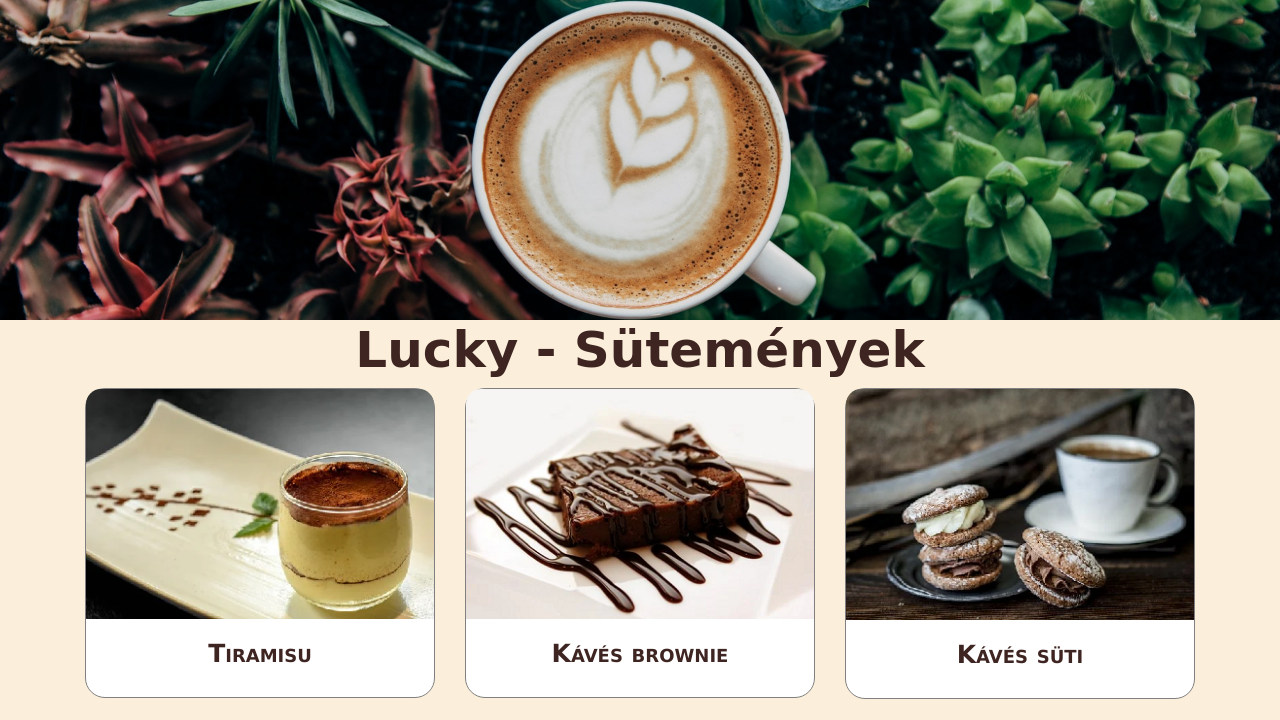
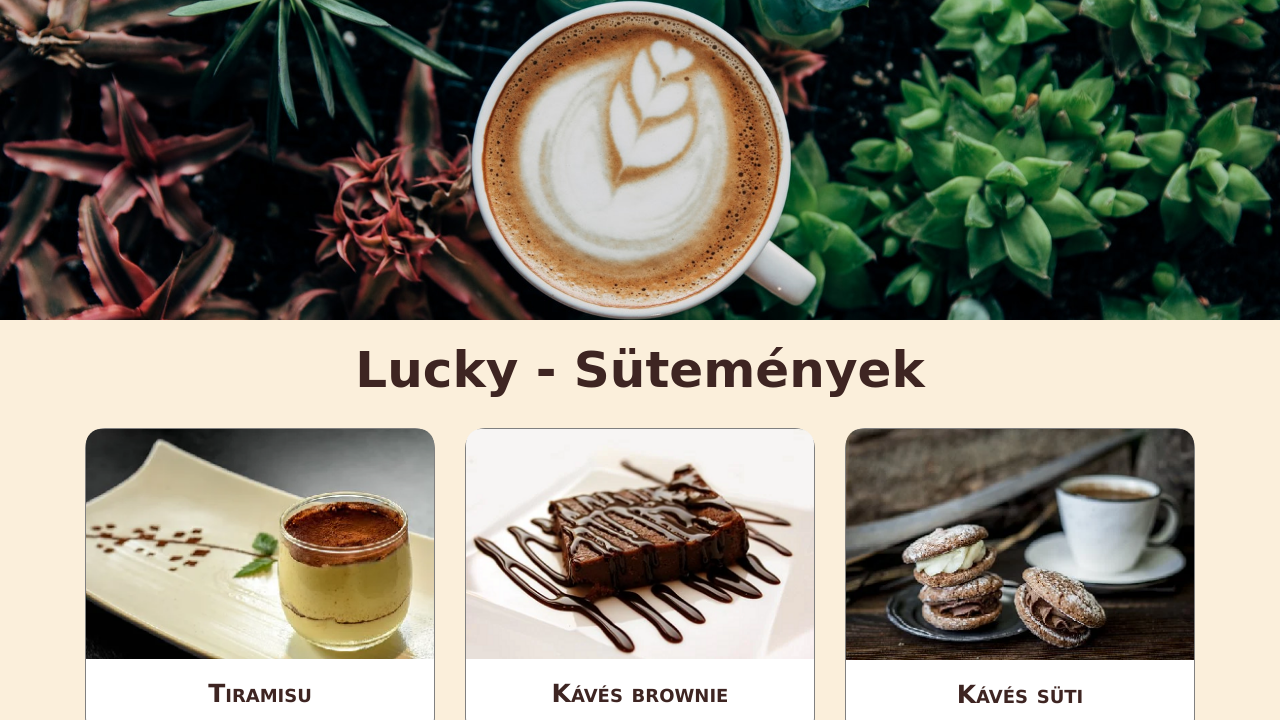
Before and after one commit to KKrhunter/Lucky-kavezo, a plain HTML site: page sutemenyek.html in a window 1280 px wide. Shown: the part 80-800 px from the top of the page. Drawn offline with nearby package versions, Linux system fonts and the light colour scheme.

Commit message:
Update sutemenyek.html

```diff
--- a/sutemenyek.html
+++ b/sutemenyek.html
@@ -35,7 +35,7 @@
 
     <main class="container">
         <div class="row">
-            <div class="col-12">
+            <div class="col-12" style="padding: 20px;">
                 <h1>Lucky - Sütemények </h1>
             </div>
         </div>
```
